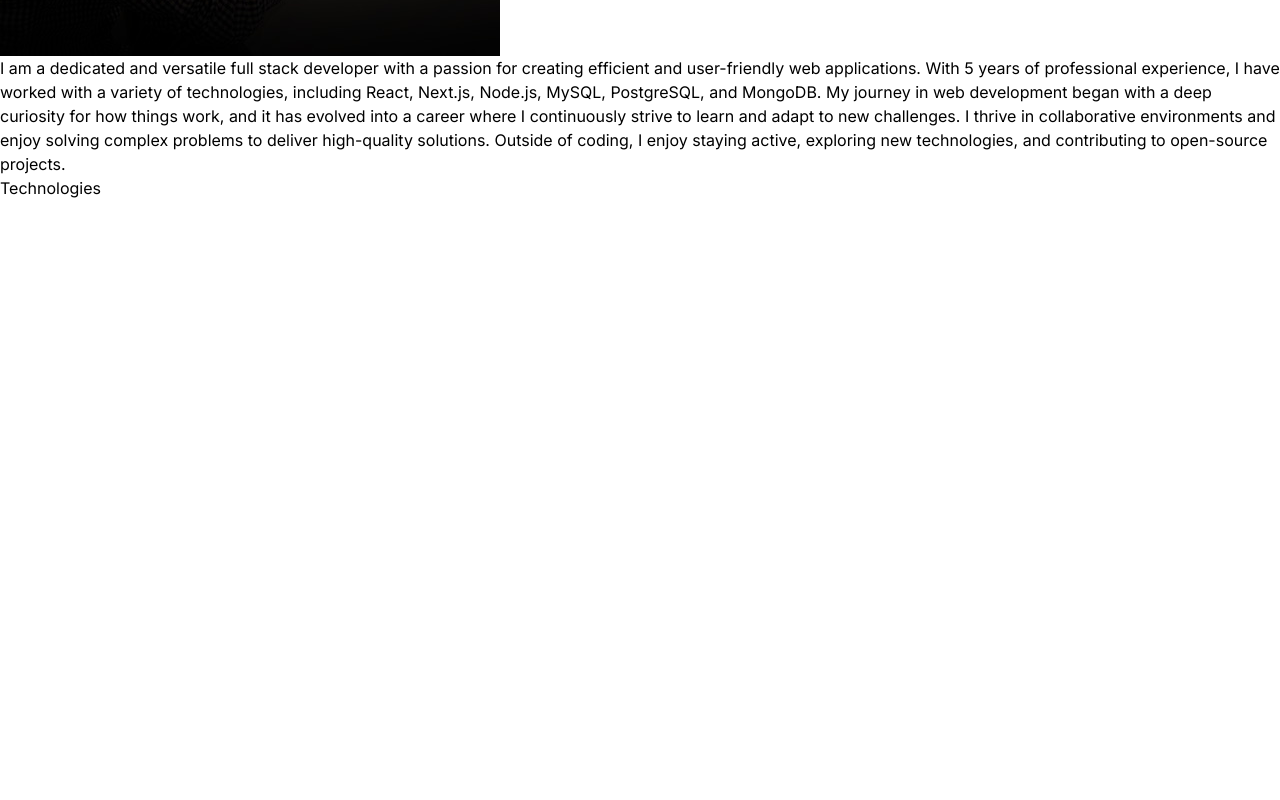
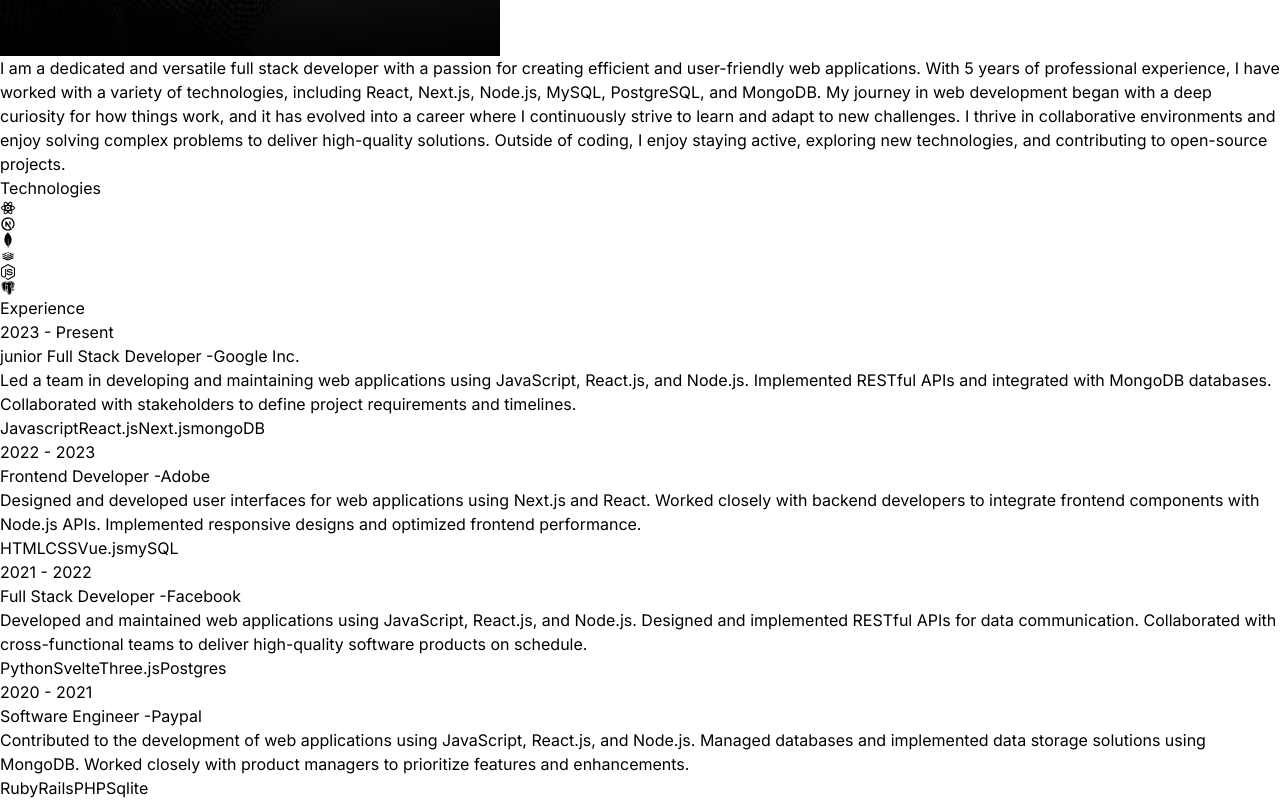
Before and after one commit to jmacker101/React_Portfolio, a React (Vite) app in the folder React_Portfolio/: page / in a window 1280 px wide. Shown: the part 2043-2843 px from the top of the page. Before the commit the page ends 2243 px from the top, so only its background shows below. Built offline with nearby package versions, Linux system fonts and the light colour scheme.

Commit message:
making a new file in components named experience.jsx

```diff
--- a/React_Portfolio/src/App.jsx
+++ b/React_Portfolio/src/App.jsx
@@ -1,4 +1,5 @@
 import About from "./components/About";
+import Experience from "./components/Experience";
 import Hero from "./components/Hero";
 import Navbar from "./components/Navbar";
 import Technologies from "./components/Technologies";
@@ -17,6 +18,7 @@
         <Hero />
         <About />
         <Technologies />
+        <Experience />
       </div>
     </div>
   );
--- /dev/null
+++ b/React_Portfolio/src/components/Experience.jsx
@@ -0,0 +1,34 @@
+import { EXPERIENCES } from "../constants";
+
+const Experience = () => {
+  return (
+    <div className="border-b border-neutral-900 pb-4">
+      <h2 className="my-20 text-center text-4xl">Experience</h2>
+      <div>
+        {EXPERIENCES.map((Experience, index) => (
+          <div key={index} className="mb-8 flex flex-wrap lg:justify-center">
+            <div className="w-full lg:w-1/4">
+              <p className="mb-2 text-sm text-neutral-400">{Experience.year}</p>
+            </div>
+              <div className="w-full max-w-xl lg:w-3/4">
+              <h6 className="mb-2 font-semibold">
+                {Experience.role} -{''}
+                <span className="text-sm text-purple-100">
+                    {Experience.company}
+                    </span>
+                </h6>
+                <p className='MB-4 text-neutral-400'>{Experience.description}</p>
+                {Experience.technologies.map ((tech, index) => (
+                    <span key={index}>{tech}</span>
+
+
+                ))}
+              </div>
+          </div>
+        ))}
+      </div>
+    </div>
+  );
+};
+
+export default Experience;
--- a/React_Portfolio/src/components/Technologies.jsx
+++ b/React_Portfolio/src/components/Technologies.jsx
@@ -1,12 +1,38 @@
 import { RiReactjsLine } from 'react-icons/ri';
+import { TbBrandNextjs } from 'react-icons/tb';
+import { SiMongodb } from 'react-icons/si';
+import { DiRedis } from 'react-icons/di';
+import { FaNodeJs } from 'react-icons/fa';
+import { BiLogoPostgresql} from 'react-icons/bi';
 
 const Technologies = () => {
   return (
     <div className="border-b border-neutral-800 pb-24">
       <h2 className="my-20 text-center text-4xl">Technologies</h2>
       <div className="flex flex-wrap items-center justify-center gap-4">
+        {/* React icon */}
         <div className="rounded-2xl border-4 border-neutral-800 p-4">
-            <iReactjsLine />
+            <RiReactjsLine className='text-7xl text-cyan-400'/>
+        </div>
+        {/* next.js */}
+        <div className="rounded-2xl border-4 border-neutral-800 p-4">
+            <TbBrandNextjs className='text-7xl'/>
+        </div>
+        {/*mongodb */}
+        <div className="rounded-2xl border-4 border-neutral-800 p-4">
+            <SiMongodb className='text-7xl text-green-700'/>
+        </div>
+        {/* mysql */}
+        <div className="rounded-2xl border-4 border-neutral-800 p-4">
+            <DiRedis className='text-7xl text-red-700'/>
+        </div>
+        {/* node.js */}
+        <div className="rounded-2xl border-4 border-neutral-800 p-4">
+            <FaNodeJs className='text-7xl text-green-500'/>
+        </div>
+        {/* postgresql */}
+        <div className="rounded-2xl border-4 border-neutral-800 p-4">
+            <BiLogoPostgresql className='text-7xl text-sky-700'/>
         </div>
       </div>
     </div>
```
